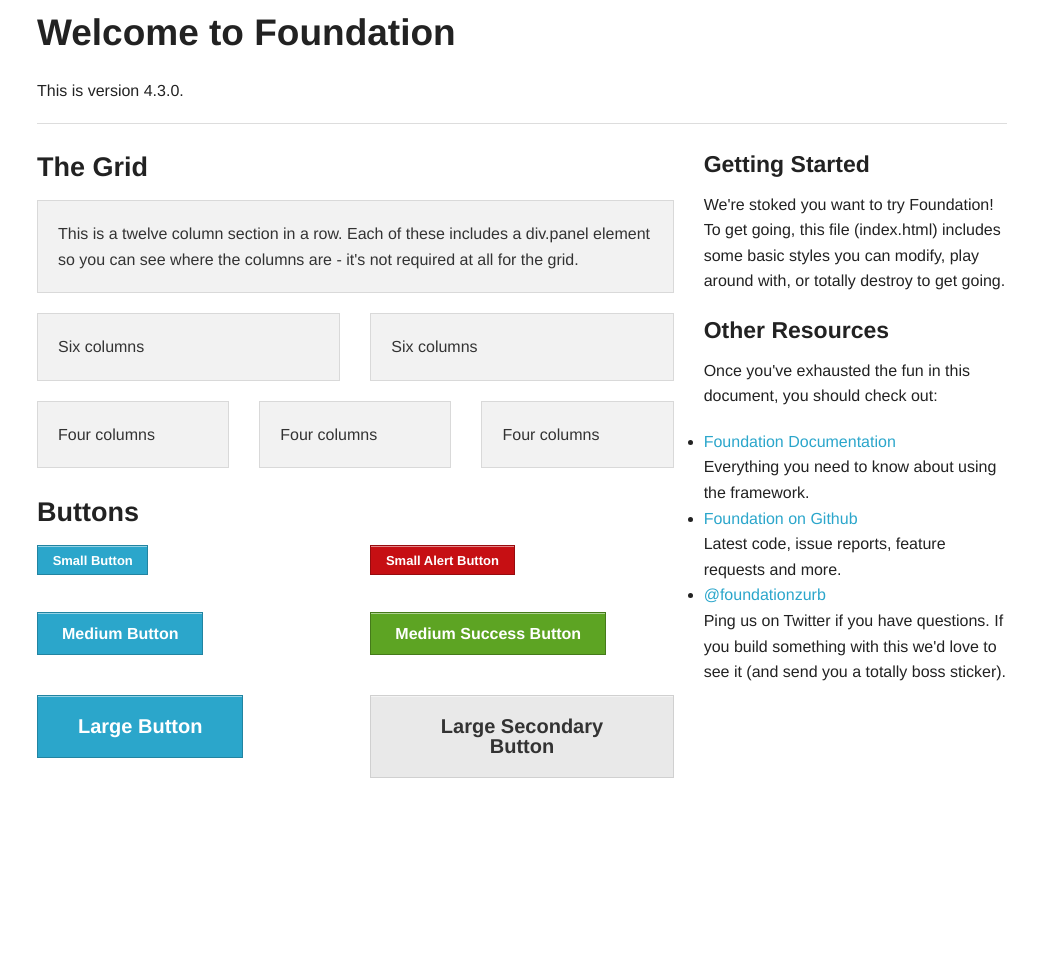
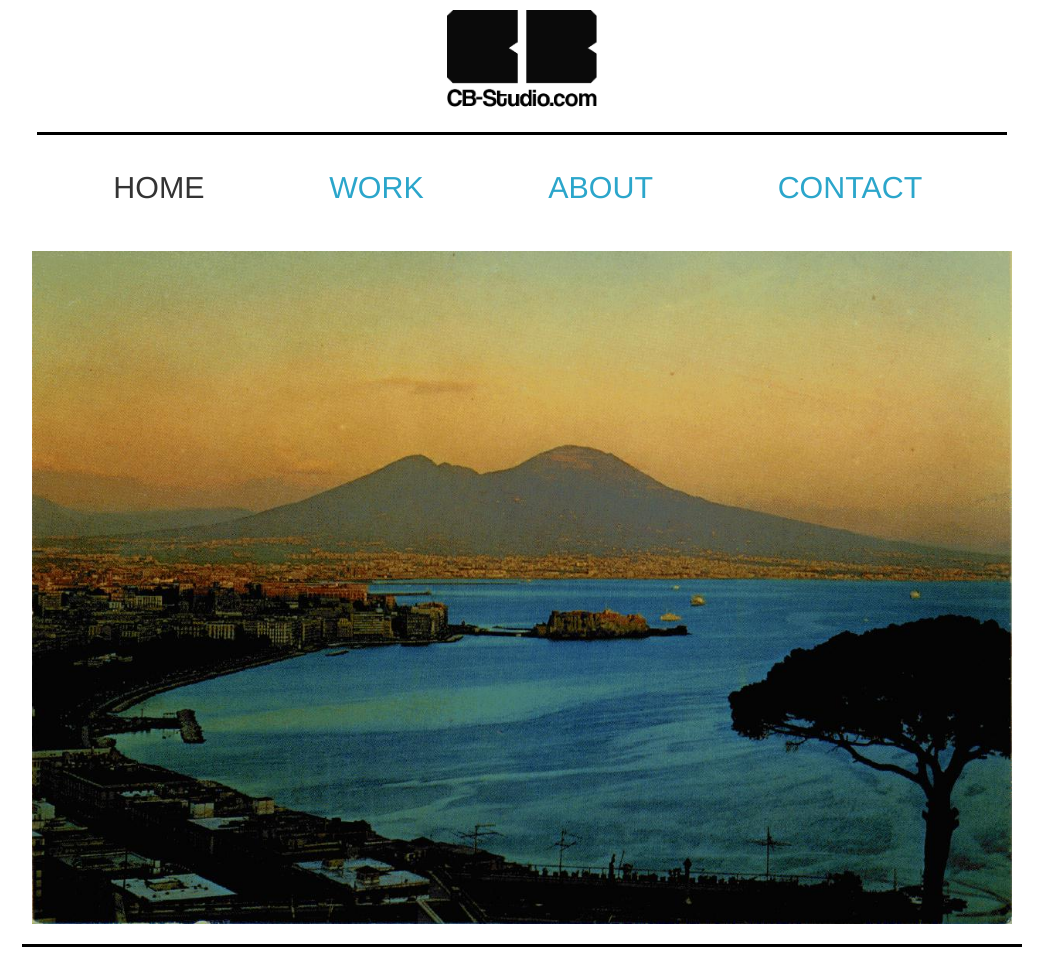
Before and after one commit to ziozoid/cb-studio, a plain HTML site: page cb-studio-html/index.html in a window 1280 px wide. Shown: the whole page, without its empty margins (118-1161 px from the left). Before the commit the page ends 823 px from the top, so only its background shows below. Drawn offline with Linux system fonts and the light colour scheme.

Commit message:
upload project

```diff
--- a/cb-studio-html/index.html
+++ b/cb-studio-html/index.html
@@ -6,11 +6,11 @@
 <head>
 	<meta charset="utf-8">
   <meta name="viewport" content="width=device-width">
-  <title>Foundation 4</title>
+  <title>CB Studio - Home</title>
 
 
   <link rel="stylesheet" href="stylesheets/app.css">
-
+  <link rel="stylesheet" href="stylesheets/style.css">
 
   <script src="javascripts/vendor/custom.modernizr.js"></script>
 
@@ -19,83 +19,32 @@
 
 	<div class="row">
 		<div class="large-12 columns">
-			<h2>Welcome to Foundation</h2>
-			<p>This is version 4.3.0.</p>
+			<img src="imgs/logo.png">
 			<hr />
+			<ul class="breadcrumbs">
+			  <li class="current"><a href="#">Home</a></li>
+			  <li><a href="#">Work</a></li>
+			  <li><a href="#">About</a></li>
+			  <li><a href="#">Contact</a></li>
+			</ul>
 		</div>
 	</div>
 
 	<div class="row">
-		<div class="large-8 columns">
-			<h3>The Grid</h3>
 
-			<!-- Grid Example -->
-			<div class="row">
-				<div class="large-12 columns">
-					<div class="panel">
-						<p>This is a twelve column section in a row. Each of these includes a div.panel element so you can see where the columns are - it's not required at all for the grid.</p>
-					</div>
-				</div>
-			</div>
-			<div class="row">
-				<div class="large-6 columns">
-					<div class="panel">
-						<p>Six columns</p>
-					</div>
-				</div>
-				<div class="large-6 columns">
-					<div class="panel">
-						<p>Six columns</p>
-					</div>
-				</div>
-			</div>
-			<div class="row">
-				<div class="large-4 columns">
-					<div class="panel">
-						<p>Four columns</p>
-					</div>
-				</div>
-				<div class="large-4 columns">
-					<div class="panel">
-						<p>Four columns</p>
-					</div>
-				</div>
-				<div class="large-4 columns">
-					<div class="panel">
-						<p>Four columns</p>
-					</div>
-				</div>
-			</div>
+		<img src="imgs/napoli.png" id="napoli">
 
-			<h3>Buttons</h3>
 
-      <div class="row">
-        <div class="large-6 columns">
-          <p><a href="#" class="small button">Small Button</a></p>
-          <p><a href="#" class="button">Medium Button</a></p>
-          <p><a href="#" class="large button">Large Button</a></p>
-        </div>
-        <div class="large-6 columns">
-          <p><a href="#" class="small alert button">Small Alert Button</a></p>
-          <p><a href="#" class="success button">Medium Success Button</a></p>
-          <p><a href="#" class="large secondary button">Large Secondary Button</a></p>
-        </div>
-      </div>
-		</div>
 
-		<div class="large-4 columns">
-			<h4>Getting Started</h4>
-			<p>We're stoked you want to try Foundation! To get going, this file (index.html) includes some basic styles you can modify, play around with, or totally destroy to get going.</p>
 
-			<h4>Other Resources</h4>
-			<p>Once you've exhausted the fun in this document, you should check out:</p>
-			<ul class="disc">
-				<li><a href="http://foundation.zurb.com/docs">Foundation Documentation</a><br />Everything you need to know about using the framework.</li>
-				<li><a href="http://github.com/zurb/foundation">Foundation on Github</a><br />Latest code, issue reports, feature requests and more.</li>
-				<li><a href="http://twitter.com/foundationzurb">@foundationzurb</a><br />Ping us on Twitter if you have questions. If you build something with this we'd love to see it (and send you a totally boss sticker).</li>
-			</ul>
-		</div>
+
 	</div>
+
+	<div class="row">
+		<hr />
+	</div>
+
+
 
   <script>
   document.write('<script src=' +
--- /dev/null
+++ b/cb-studio-html/stylesheets/style.css
@@ -0,0 +1,13 @@
+
+
+div.row img{
+	margin-left: auto;
+	margin-right: auto;
+	display: block;
+	padding-top: 10px;
+	width: 150px;
+}
+
+#napoli{
+	width: 61.3em;
+}
```
Also changed, not shown: cb-studio-html/imgs/logo.png (added), cb-studio-html/imgs/napoli.png (added), cb-studio-html/stylesheets/app.css.
